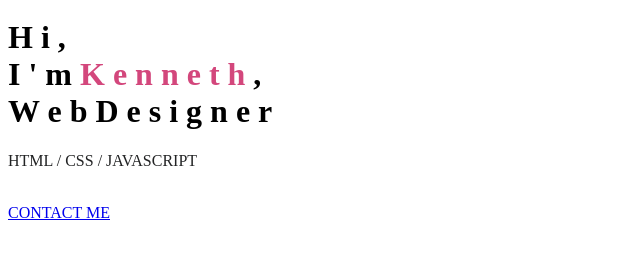
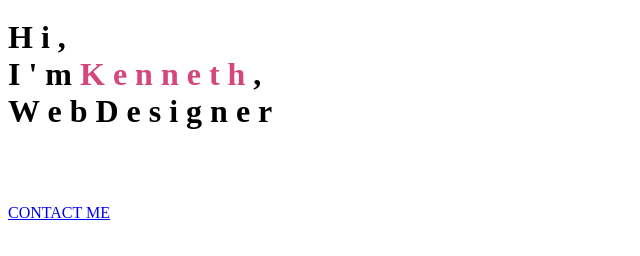
Before and after one commit to KennethAndoh/Kencode-Projects, a plain HTML site: page kenneth.html in a window 1280 px wide. Shown: the part 136-392 px from the top of the page, without its empty margins (0-640 px from the left). Drawn offline with Linux system fonts and the light colour scheme.

Commit message:
change color of p tag

```diff
--- a/kenneth.html
+++ b/kenneth.html
@@ -51,7 +51,7 @@
             <span class="a-left name">e</span>
             <span class="a-left name">r</span>
             </h1>
-            <p style="color: #222324;">HTML / CSS / JAVASCRIPT</p>
+            <p style="color: #ffffff;">HTML / CSS / JAVASCRIPT</p>
             <br>
             <div class="button">
                 <a href="#" class="btn primary">CONTACT ME</a>
```
